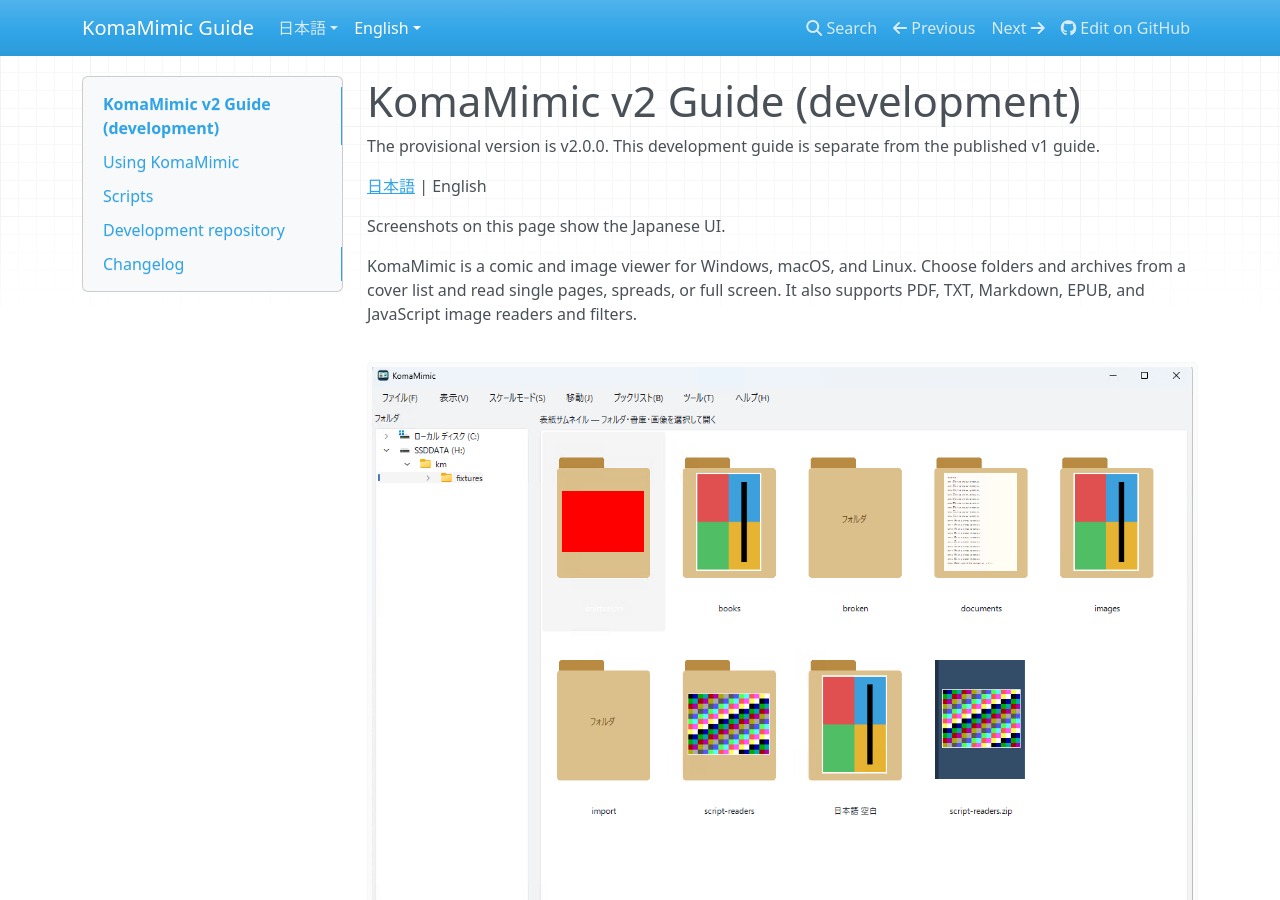
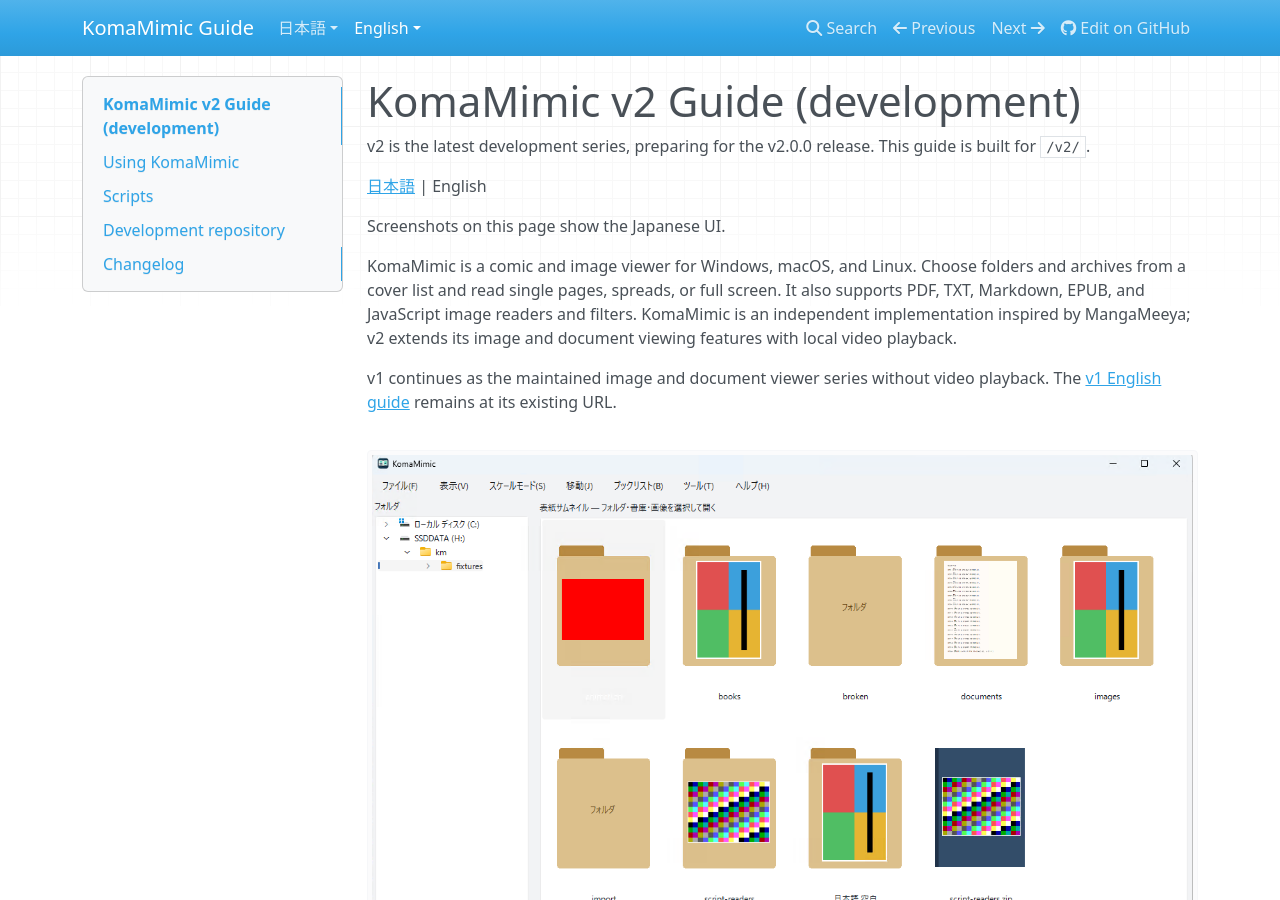
Before and after one commit to asfdrwe/KomaMimic, an MkDocs documentation site: the page built from docs/site/en/index.md, in a window 1280 px wide and 900 px high. Built offline with MkDocs 1.6.1, drawn with Linux system fonts in a browser that asks for light colours; nearby versions of some CDN libraries.

Commit message:
ready for v2 release

```diff
--- a/docs/site/en/index.md
+++ b/docs/site/en/index.md
@@ -1,6 +1,6 @@
 # KomaMimic v2 Guide (development)
 
-The provisional version is v2.0.0. This development guide is separate from the published v1 guide.
+v2 is the latest development series, preparing for the v2.0.0 release. This guide is built for `/v2/`.
 
 [日本語](../index.md) | English
 
@@ -9,6 +9,12 @@ Screenshots on this page show the Japanese UI.
 KomaMimic is a comic and image viewer for Windows, macOS, and Linux. Choose folders
 and archives from a cover list and read single pages, spreads, or full screen.
 It also supports PDF, TXT, Markdown, EPUB, and JavaScript image readers and filters.
+KomaMimic is an independent implementation inspired by MangaMeeya; v2 extends
+its image and document viewing features with local video playback.
+
+v1 continues as the maintained image and document viewer series without video
+playback. The [v1 English guide](https://asfdrwe.github.io/KomaMimic/en/)
+remains at its existing URL.
 
 ![KomaMimic with the Japanese UI](../assets/screenshots/readme-ja.png)
 
```
Also changed, not shown: README.md (+21 -11 lines), docs/developer/ci.md (+7 -0 lines), docs/developer/releasing.md (+4 -0 lines), docs/site/index.md (+5 -1 lines).
